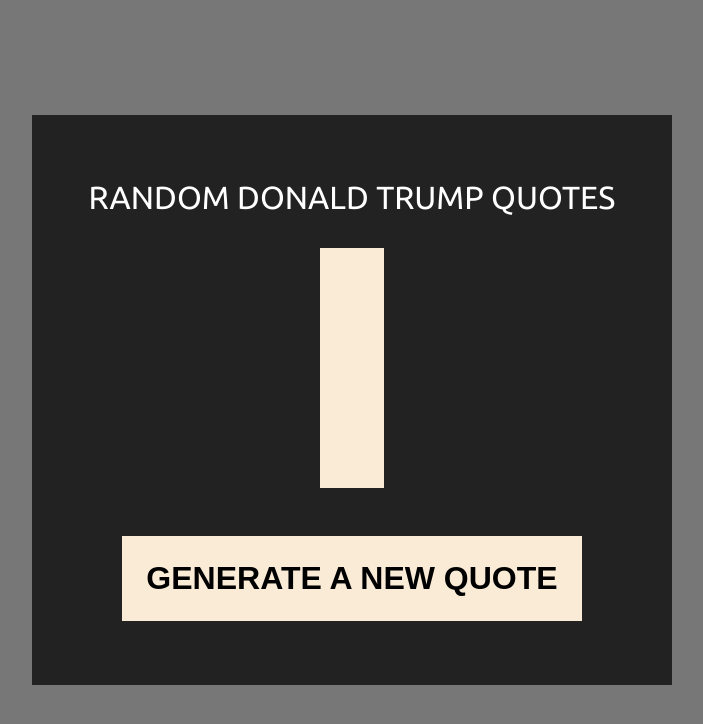
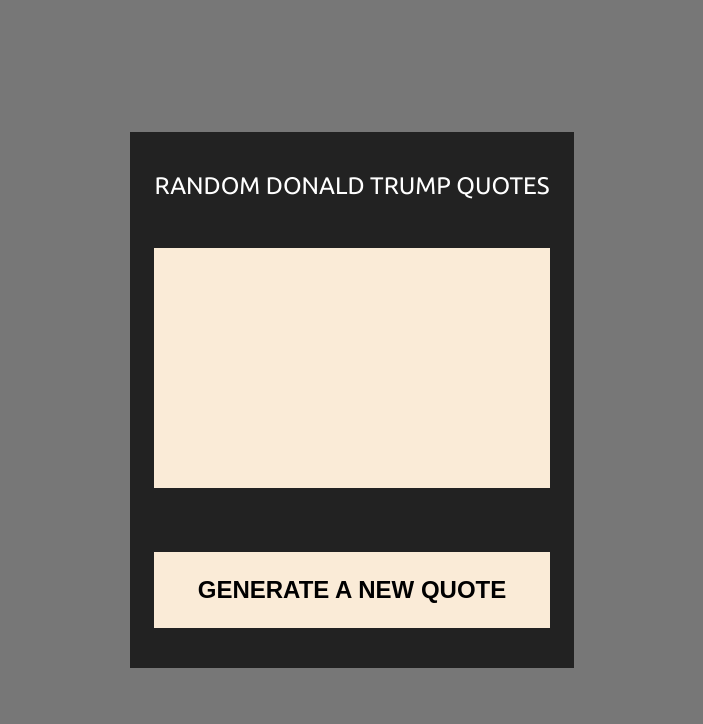
Before and after one commit to IngoGutwin/what-does-trump-think, a website: page src/pages/index.html in a window 1280 px wide. Shown: the whole page, without its empty margins (288-991 px from the left). Drawn offline with Linux system fonts and the light colour scheme; no server answers.

Commit message:
change some css styles

```diff
--- a/src/scss/index.scss
+++ b/src/scss/index.scss
@@ -19,35 +19,32 @@
   font-family: 'Ubuntu', sans-serif;
 
   .app{
-    min-width: 40rem;
+    max-width: 30rem;
     background-color: #222222;
     margin: auto;
-    padding: 3rem;
+    padding: 1.5rem;
     justify-content: space-between;
 
     header {
       text-transform: uppercase;
       text-align: center;
-      font-size: 2rem;
+      font-size: 1.5rem;
       margin-bottom: 2rem;
     }
 
     .quotes {
-      max-width: 30rem;
       background-color: antiquewhite;
       min-height: 15rem;
       color: #222222;
       font-size: 1.5rem;
       padding: 2rem;
-      margin: auto;
     }
 
     .button {
       background-color: antiquewhite;
-      margin: auto;
       padding: 1.5rem;
       text-transform: uppercase;
-      font-size: 2rem;
+      font-size: 1.5rem;
       font-weight: 900;
     }
 
```
Also changed, not shown: src/css/index.css.
